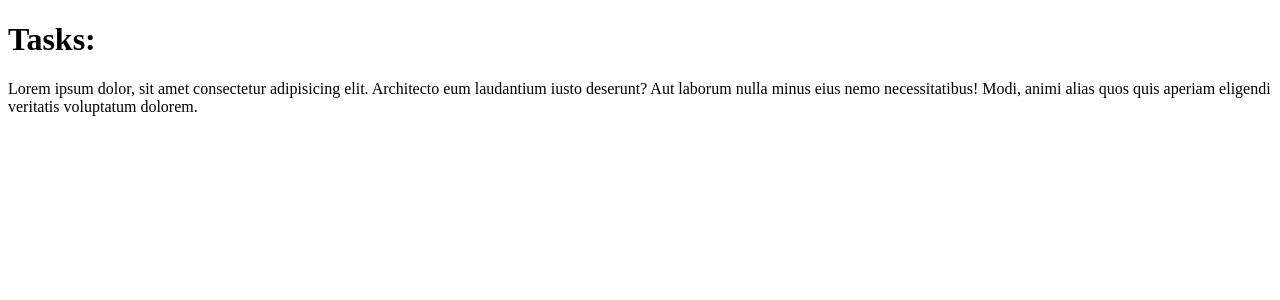
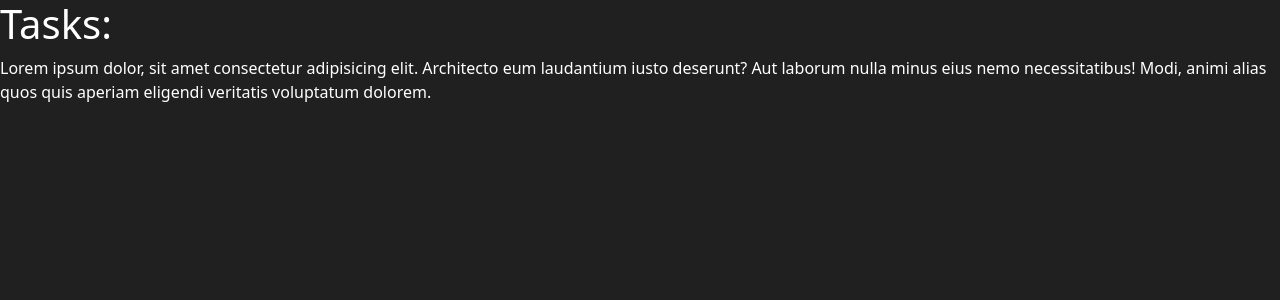
Before and after one commit to Karel95/django-crud-postgresql, a Django app: page /tasks/ in a window 1280 px wide. Shown: the top 300 px of the page. Run offline with Django 5.2, Linux system fonts and the light colour scheme.

Commit message:
updating

```diff
--- /dev/null
+++ b/tasks/static/main.css
@@ -0,0 +1,4 @@
+body {
+  background: #202020;
+  color: white;
+}
--- a/tasks/templates/list_tasks.html
+++ b/tasks/templates/list_tasks.html
@@ -1,9 +1,13 @@
+{% load static %}
+
 <!DOCTYPE html>
 <html lang="en">
   <head>
     <meta charset="UTF-8" />
     <meta name="viewport" content="width=device-width, initial-scale=1.0" />
     <title>Django CRUD PostgreSQL</title>
+    <link href="https://cdn.jsdelivr.net/npm/bootstrap@5.3.3/dist/css/bootstrap.min.css" rel="stylesheet" integrity="sha384-QWTKZyjpPEjISv5WaRU9OFeRpok6YctnYmDr5pNlyT2bRjXh0JMhjY6hW+ALEwIH" crossorigin="anonymous">
+    <link rel="stylesheet" href="{% static 'main.css' %}">
   </head>
   <body>
     <h1>Tasks:</h1>
@@ -13,5 +17,7 @@
       necessitatibus! Modi, animi alias quos quis aperiam eligendi veritatis
       voluptatum dolorem.
     </p>
+
+    <script src="https://cdn.jsdelivr.net/npm/bootstrap@5.3.3/dist/js/bootstrap.bundle.min.js" integrity="sha384-YvpcrYf0tY3lHB60NNkmXc5s9fDVZLESaAA55NDzOxhy9GkcIdslK1eN7N6jIeHz" crossorigin="anonymous"></script>
   </body>
 </html>
```
